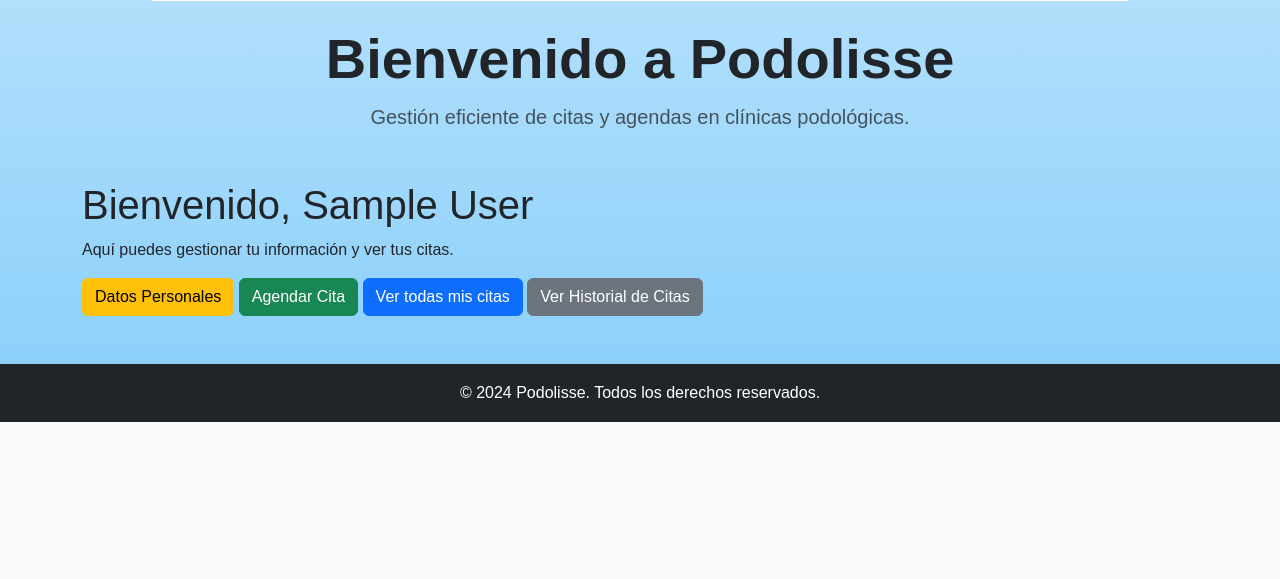
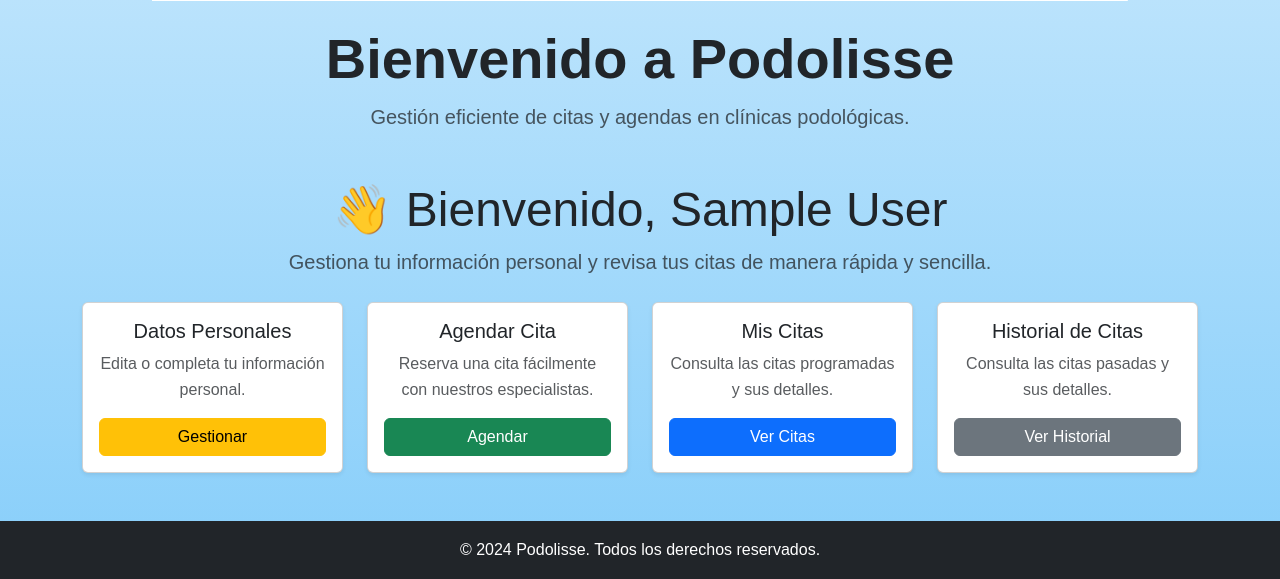
Before and after one commit to proyecto-integracion-podoliss/clinica-podoliss, a Django app: page /paciente/ in a window 1280 px wide. Shown: the part 780-1359 px from the top of the page. Before the commit the page ends 1202 px from the top, so only its background shows below. Run offline with Django 5.2, Linux system fonts and the light colour scheme; the visitor is signed in with stand-in values (Sample User, id 1); data that the repository does not hold is empty.

Commit message:
templates_users

```diff
--- a/podolyss/gestion_citas/templates/roles/pagina_paciente.html
+++ b/podolyss/gestion_citas/templates/roles/pagina_paciente.html
@@ -1,13 +1,62 @@
 {% extends 'base.html' %}
+
 {% block content %}
 <div class="container mt-5">
-    <h1>Bienvenido, {{ user.get_full_name }}</h1>
-    <p>Aquí puedes gestionar tu información y ver tus citas.</p>
-    <div>
-        <a href="{% if user.paciente %}{% url 'editar_paciente' %}{% else %}{% url 'crear_paciente' %}{% endif %}" class="btn btn-warning">Datos Personales</a>
-        <a href="{% url 'cita_create' %}" class="btn btn-success">Agendar Cita</a>
-        <a href="{% url 'cita_list' %}" class="btn btn-primary">Ver todas mis citas</a>
-        <a href="{% url 'historial_citas_paciente' %}" class="btn btn-secondary">Ver Historial de Citas</a>
+    <!-- Encabezado -->
+    <div class="text-center mb-4">
+        <h1 class="display-5">👋 Bienvenido, {{ user.get_full_name }}</h1>
+        <p class="lead text-muted">Gestiona tu información personal y revisa tus citas de manera rápida y sencilla.</p>
+    </div>
+
+    <!-- Tarjetas con acciones -->
+    <div class="row g-4">
+        <!-- Datos Personales -->
+        <div class="col-lg-3 col-md-6">
+            <div class="card h-100 shadow-sm text-center">
+                <div class="card-body">
+                    <i class="fas fa-user-edit fa-3x text-warning mb-3"></i>
+                    <h5 class="card-title">Datos Personales</h5>
+                    <p class="card-text text-muted">Edita o completa tu información personal.</p>
+                    <a href="{% if user.paciente %}{% url 'editar_paciente' %}{% else %}{% url 'crear_paciente' %}{% endif %}" class="btn btn-warning w-100">Gestionar</a>
+                </div>
+            </div>
+        </div>
+
+        <!-- Agendar Cita -->
+        <div class="col-lg-3 col-md-6">
+            <div class="card h-100 shadow-sm text-center">
+                <div class="card-body">
+                    <i class="fas fa-calendar-plus fa-3x text-success mb-3"></i>
+                    <h5 class="card-title">Agendar Cita</h5>
+                    <p class="card-text text-muted">Reserva una cita fácilmente con nuestros especialistas.</p>
+                    <a href="{% url 'cita_create' %}" class="btn btn-success w-100">Agendar</a>
+                </div>
+            </div>
+        </div>
+
+        <!-- Ver Citas -->
+        <div class="col-lg-3 col-md-6">
+            <div class="card h-100 shadow-sm text-center">
+                <div class="card-body">
+                    <i class="fas fa-calendar-alt fa-3x text-primary mb-3"></i>
+                    <h5 class="card-title">Mis Citas</h5>
+                    <p class="card-text text-muted">Consulta las citas programadas y sus detalles.</p>
+                    <a href="{% url 'cita_list' %}" class="btn btn-primary w-100">Ver Citas</a>
+                </div>
+            </div>
+        </div>
+
+        <!-- Historial de Citas -->
+        <div class="col-lg-3 col-md-6">
+            <div class="card h-100 shadow-sm text-center">
+                <div class="card-body">
+                    <i class="fas fa-history fa-3x text-secondary mb-3"></i>
+                    <h5 class="card-title">Historial de Citas</h5>
+                    <p class="card-text text-muted">Consulta las citas pasadas y sus detalles.</p>
+                    <a href="{% url 'historial_citas_paciente' %}" class="btn btn-secondary w-100">Ver Historial</a>
+                </div>
+            </div>
+        </div>
     </div>
 </div>
 {% endblock %}
```
Also changed, not shown: podolyss/gestion_citas/templates/roles/pagina_profesional.html (+56 -6 lines).
